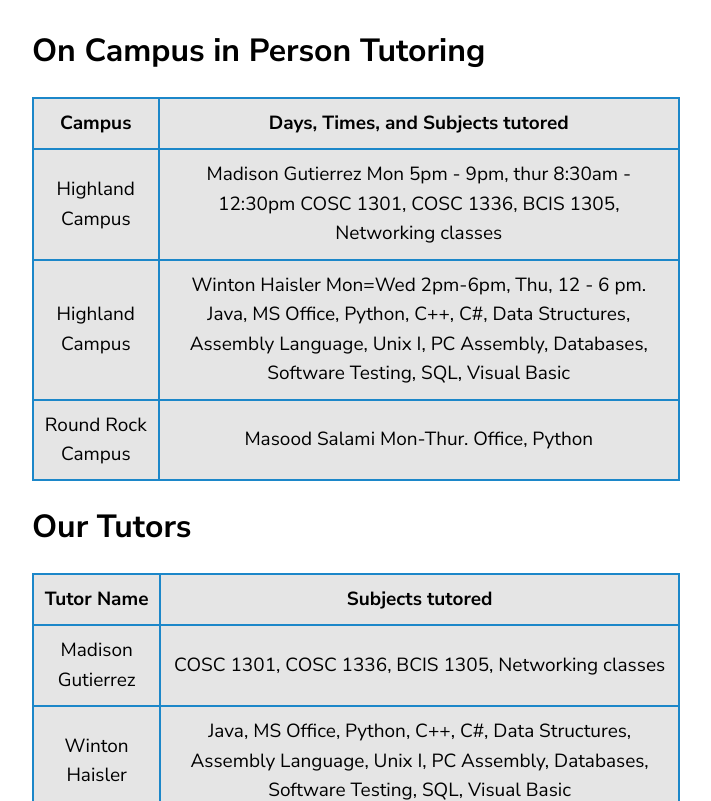
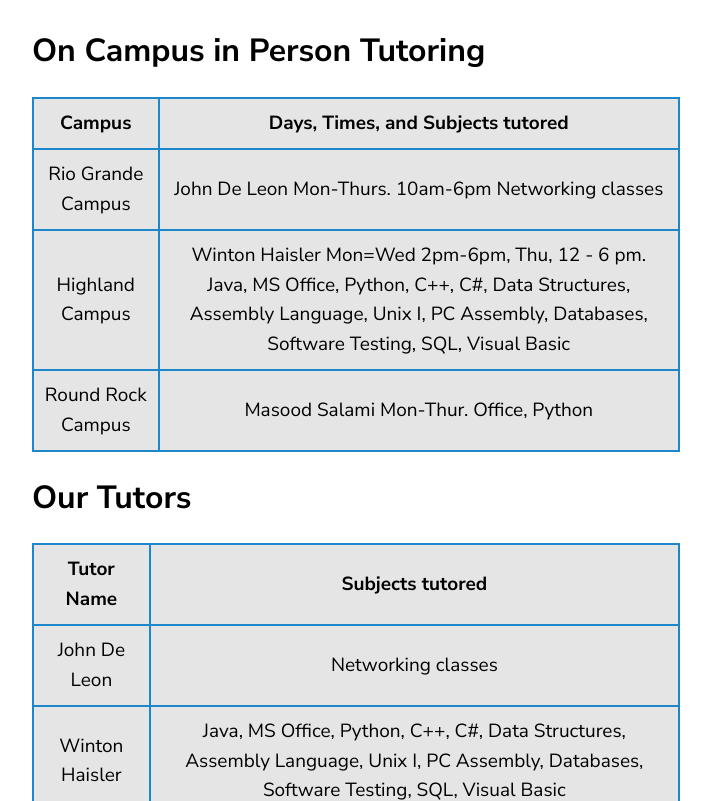
Before and after one commit to roosterrichard/acctutor, a Jekyll site: the page built from index.md, in a window 1280 px wide and 900 px high, scrolled down 1346 px, cut to the strip 99-900 px from the top of the window. Shown: the whole strip, without its empty margins (68-779 px from the left). Built offline with Jekyll 4.4.1, drawn with Linux system fonts in a browser that asks for light colours; our own code applies the rules of GitHub Pages for plain Markdown files.

Commit message:
Update index.md

```diff
--- a/index.md
+++ b/index.md
@@ -27,7 +27,7 @@ This is a first come first serve system where the average wait time is < 3 minut
 <tr>
 <td><b>Campus</b></td><td><b>Days, Times, and Subjects tutored</b></td>
 </tr>
-<tr><td>Highland Campus</td><td>Madison Gutierrez Mon 5pm - 9pm, thur 8:30am - 12:30pm COSC 1301, COSC 1336, BCIS 1305, Networking classes</td></tr>
+<tr><td>Rio Grande Campus</td><td>John De Leon Mon-Thurs. 10am-6pm Networking classes</td></tr>
 <tr><td>Highland Campus</td><td>Winton Haisler Mon=Wed 2pm-6pm, Thu, 12 - 6 pm.  Java, MS Office, Python, C++, C#, Data Structures, Assembly Language, Unix I, PC Assembly, Databases, Software Testing, SQL, Visual Basic</td></tr>
 <tr><td>Round Rock Campus</td><td>Masood Salami Mon-Thur.  Office, Python</td></tr>
 
@@ -40,7 +40,7 @@ This is a first come first serve system where the average wait time is < 3 minut
 <tr>
 <td><b>Tutor Name</b></td><td><b>Subjects tutored</b></td>
 </tr>
-<tr><td>Madison Gutierrez</td><td>COSC 1301, COSC 1336, BCIS 1305, Networking classes</td></tr>
+<tr><td>John De Leon</td><td> Networking classes</td></tr>
 <tr><td>Winton Haisler</td><td>Java, MS Office, Python, C++, C#, Data Structures, Assembly Language, Unix I, PC Assembly, Databases, Software Testing, SQL, Visual Basic</td></tr>
 <tr><td>Masood Salami</td><td>Office, Python</td></tr>
 <tr><td>Minghua Liu</td><td>All programming subjects</td></tr>
```
